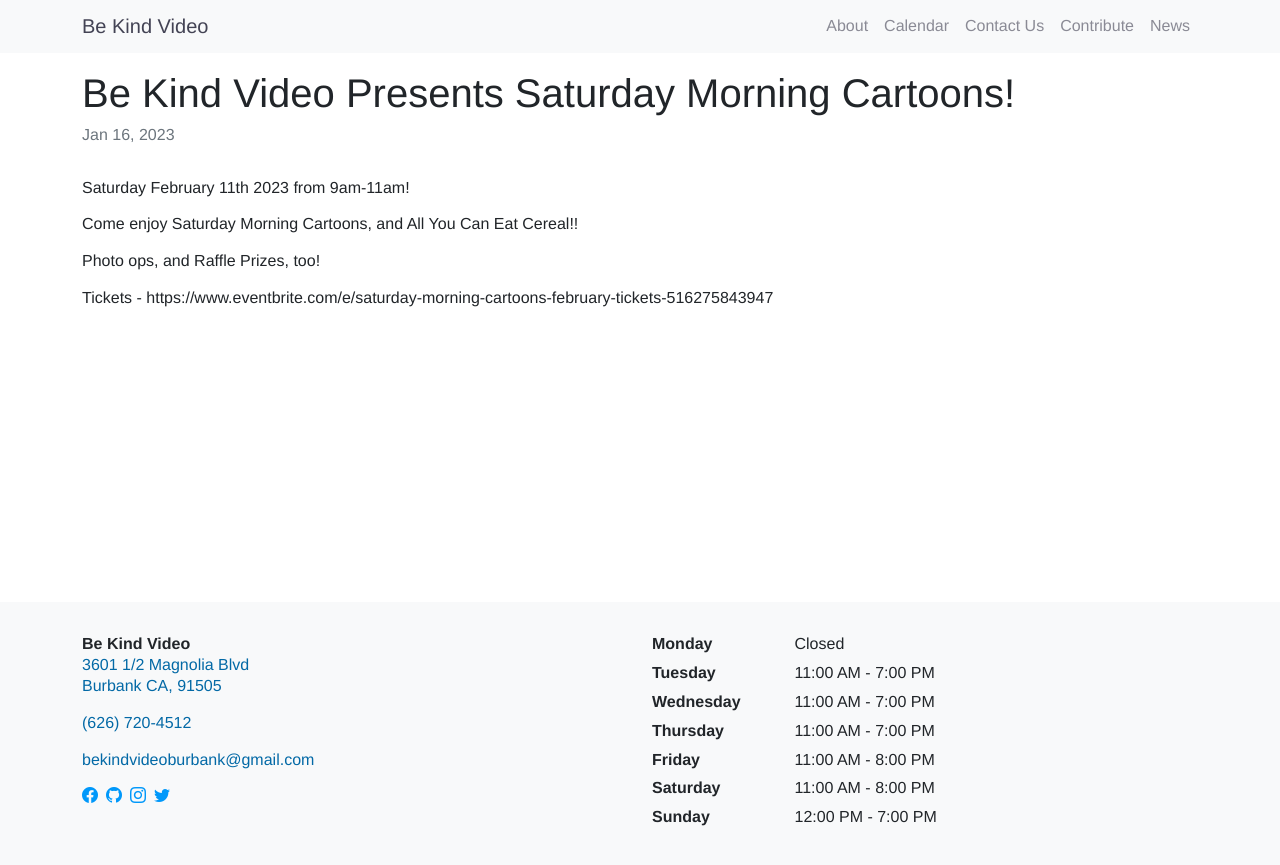
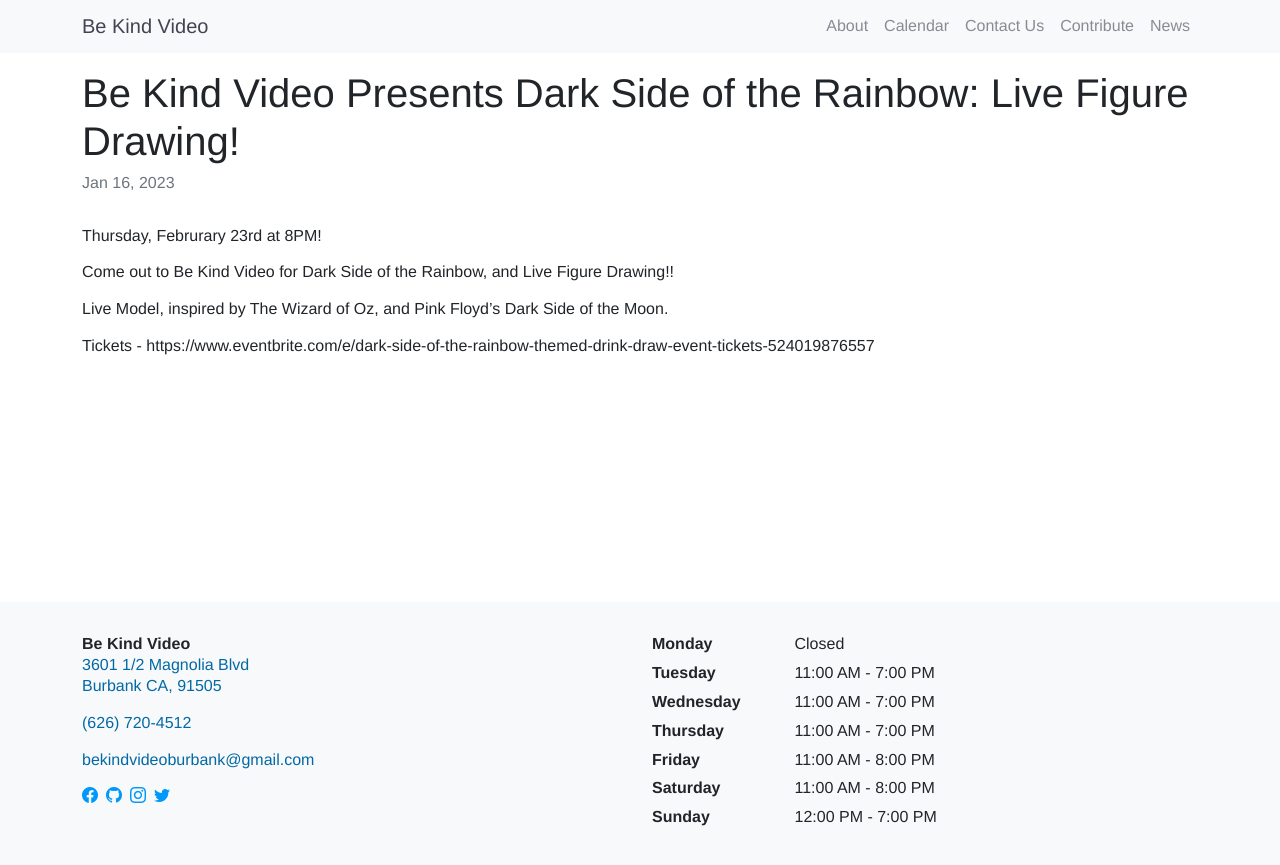
Before and after one commit to arenoir/be-kind-video, a Jekyll site: the page built from _posts/2022-10-16-welcome-to-jekyll.markdown, in a window 1280 px wide. Shown: the top 865 px of the page. Built offline with Jekyll 4.4.1, drawn with Linux system fonts in a browser that asks for light colours.

Commit message:
Update 2022-10-16-welcome-to-jekyll.markdown
Added Dark side of the rainbow info.

```diff
--- a/_posts/2022-10-16-welcome-to-jekyll.markdown
+++ b/_posts/2022-10-16-welcome-to-jekyll.markdown
@@ -1,13 +1,13 @@
 ---
 layout: post
-title:  "Be Kind Video Presents Saturday Morning Cartoons!"
+title:  "Be Kind Video Presents Dark Side of the Rainbow: Live Figure Drawing!"
 date:   2023-1-16 13:21:08 -0700
 categories: jekyll update
 ---
-Saturday February 11th 2023 from 9am-11am!
+Thursday, Februrary 23rd at 8PM!
 
-Come enjoy Saturday Morning Cartoons, and All You Can Eat Cereal!!
+Come out to Be Kind Video for Dark Side of the Rainbow, and Live Figure Drawing!!
 
-Photo ops, and Raffle Prizes, too!
+Live Model, inspired by The Wizard of Oz, and Pink Floyd's Dark Side of the Moon.
 
-Tickets - https://www.eventbrite.com/e/saturday-morning-cartoons-february-tickets-516275843947
+Tickets - https://www.eventbrite.com/e/dark-side-of-the-rainbow-themed-drink-draw-event-tickets-524019876557
```
